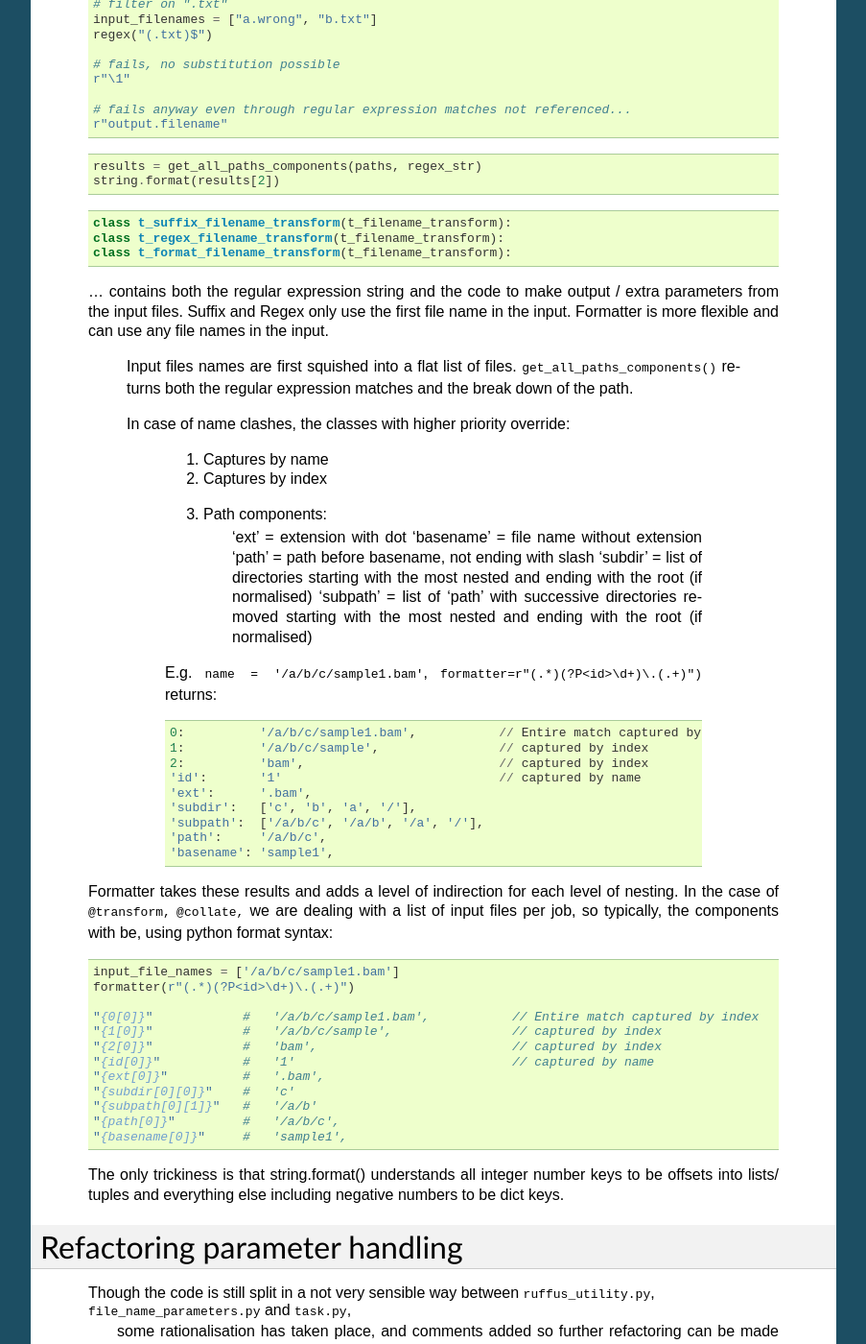
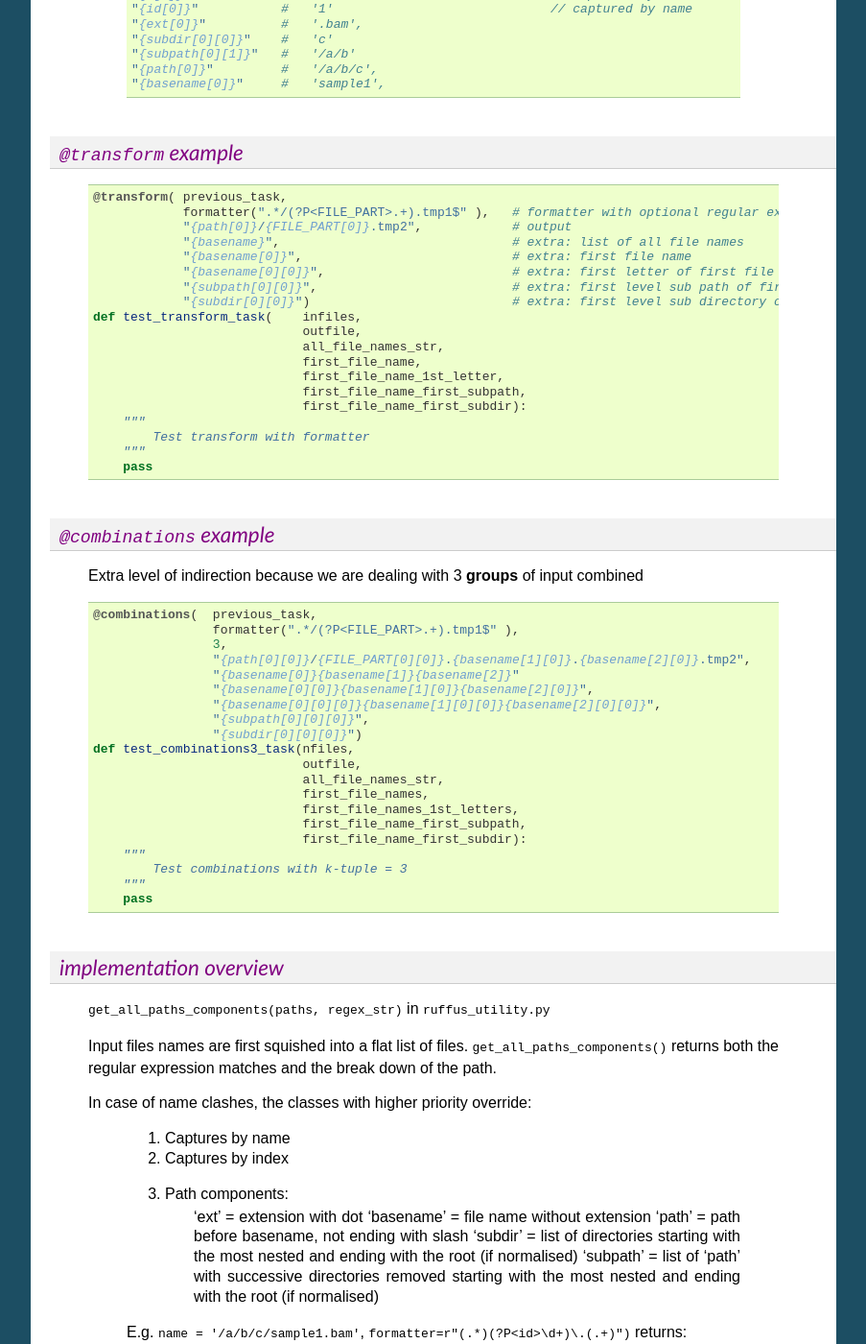
Before and after one commit to cgat-developers/ruffus, a Sphinx documentation site: the page built from doc/refactoring_ruffus_notes.rst, in a window 1280 px wide and 1400 px high, scrolled down 7847 px. Shown: the whole window at 96% size, without its empty margins (198-1101 px from the left). Built offline with Sphinx 7.4.7, drawn with Linux system fonts in a browser that asks for light colours; the version number could not be read and is left out; some of the changed text lies outside the part shown.

Commit message:
documentation

```diff
--- a/doc/refactoring_ruffus_notes.rst
+++ b/doc/refactoring_ruffus_notes.rst
@@ -407,11 +407,134 @@ drmaa
     Probably not necessary surely.
 
 ******************************************************************************
-New flexible "format" alternative to regex suffix
+New flexible ``formatter`` alternative to ``regex`` ``suffix``
 ******************************************************************************
 
+    * Produces optional [Regular Expression] matches
+    * Produces (pre-canned) path subcomponents in the style ``os.path.split()``
+    * Familiar pythonesque syntax
+    * Refer to the Nth-input file and not just the first
+    * Refer to individual letters within a match
 
+    ``Suffix()`` and ``Regex()`` only use the first file name in the input.
+    ``formatter()`` is more flexible and can use any file names in the input.
+
+
+==============================================================================
+Building blocks for pattern substitution
+==============================================================================
+    Formatter takes these results and adds a level of indirection for each level of nesting.
+    In the case of ``@transform`` ``@collate`` we are dealing with a list of input files per job, so typically,
+    the components with be, using python format syntax:
+
+        .. code-block:: python
+
+            input_file_names = ['/a/b/c/sample1.bam']
+            formatter(r"(.*)(?P<id>\d+)\.(.+)")
+
+            "{0[0]}"            #   '/a/b/c/sample1.bam',           // Entire match captured by index
+            "{1[0]}"            #   '/a/b/c/sample',                // captured by index
+            "{2[0]}"            #   'bam',                          // captured by index
+            "{id[0]}"           #   '1'                             // captured by name
+            "{ext[0]}"          #   '.bam',
+            "{subdir[0][0]}"    #   'c'
+            "{subpath[0][1]}"   #   '/a/b'
+            "{path[0]}"         #   '/a/b/c',
+            "{basename[0]}"     #   'sample1',
+
+
+==============================================================================
+``@transform`` example
+==============================================================================
+    .. code-block:: python
+
+        @transform( previous_task,
+                    formatter(".*/(?P<FILE_PART>.+).tmp1$" ),   # formatter with optional regular expression
+                    "{path[0]}/{FILE_PART[0]}.tmp2",            # output
+                    "{basename}",                               # extra: list of all file names
+                    "{basename[0]}",                            # extra: first file name
+                    "{basename[0][0]}",                         # extra: first letter of first file name
+                    "{subpath[0][0]}",                          # extra: first level sub path of first file name
+                    "{subdir[0][0]}")                           # extra: first level sub directory of first file name
+        def test_transform_task(    infiles,
+                                    outfile,
+                                    all_file_names_str,
+                                    first_file_name,
+                                    first_file_name_1st_letter,
+                                    first_file_name_first_subpath,
+                                    first_file_name_first_subdir):
+            """
+                Test transform with formatter
+            """
+            pass
+
+==============================================================================
+``@combinations`` example
+==============================================================================
+
+    Extra level of indirection because we are dealing with 3 **groups** of input combined
+
+    .. code-block:: python
+
+        @combinations(  previous_task,
+                        formatter(".*/(?P<FILE_PART>.+).tmp1$" ),                                   # formatter with optional regular expression
+                        3,                                                                          # number of k-mers
+                        "{path[0][0]}/{FILE_PART[0][0]}.{basename[1][0]}.{basename[2][0]}.tmp2",    # output file name is a combination of each 3 input files
+                        "{basename[0]}{basename[1]}{basename[2]}"                                   # extra: list of 3 sets of file names
+                        "{basename[0][0]}{basename[1][0]}{basename[2][0]}",                         # extra: first file names for each of 3 set
+                        "{basename[0][0][0]}{basename[1][0][0]}{basename[2][0][0]}",                # extra: first letters of first file name from each of 3 input
+                        "{subpath[0][0][0]}",                                                       # extra: first level sub path of first file name
+                        "{subdir[0][0][0]}")                                                        # extra: first level sub directory of first file name
+        def test_combinations3_task(nfiles,
+                                    outfile,
+                                    all_file_names_str,
+                                    first_file_names,
+                                    first_file_names_1st_letters,
+                                    first_file_name_first_subpath,
+                                    first_file_name_first_subdir):
+            """
+                Test combinations with k-tuple = 3
+            """
+            pass
+
+
+==============================================================================
+implementation overview
+==============================================================================
     ``get_all_paths_components(paths, regex_str)`` in ``ruffus_utility.py``
+
+    Input files names are first squished into a flat list of files.
+    ``get_all_paths_components()`` returns both the regular expression matches and the break down of the path.
+
+    In case of name clashes, the classes with higher priority override:
+
+        1) Captures by name
+        2) Captures by index
+        3) Path components:
+            'ext' = extension with dot
+            'basename' = file name without extension
+            'path' = path before basename, not ending with slash
+            'subdir' = list of directories starting with the most nested and ending with the root (if normalised)
+            'subpath' = list of 'path' with successive directories removed starting with the most nested and ending with the root (if normalised)
+
+        E.g.  ``name = '/a/b/c/sample1.bam'``, ``formatter=r"(.*)(?P<id>\d+)\.(.+)")`` returns:
+
+        .. code-block:: python
+
+                0:          '/a/b/c/sample1.bam',           // Entire match captured by index
+                1:          '/a/b/c/sample',                // captured by index
+                2:          'bam',                          // captured by index
+                'id':       '1'                             // captured by name
+                'ext':      '.bam',
+                'subdir':   ['c', 'b', 'a', '/'],
+                'subpath':  ['/a/b/c', '/a/b', '/a', '/'],
+                'path':     '/a/b/c',
+                'basename': 'sample1',
+
+
+==============================================================================
+implementation for regular expressions
+==============================================================================
 
     If ``regex_str`` is not None, then regular expression match failures will return an empty dictionary.
     The idea is that all file names which throw exceptions will be skipped, and we can continue
@@ -462,55 +585,6 @@ New flexible "format" alternative to regex suffix
         class t_regex_filename_transform(t_filename_transform):
         class t_format_filename_transform(t_filename_transform):
 
-    ... contains both the regular expression string and the code to make output / extra parameters from
-    the input files.
-    Suffix and Regex only use the first file name in the input.
-    Formatter is more flexible and can use any file names in the input.
-
-        Input files names are first squished into a flat list of files.
-        ``get_all_paths_components()`` returns both the regular expression matches and the break down of the path.
-
-        In case of name clashes, the classes with higher priority override:
-
-            1) Captures by name
-            2) Captures by index
-            3) Path components:
-                'ext' = extension with dot
-                'basename' = file name without extension
-                'path' = path before basename, not ending with slash
-                'subdir' = list of directories starting with the most nested and ending with the root (if normalised)
-                'subpath' = list of 'path' with successive directories removed starting with the most nested and ending with the root (if normalised)
-
-            E.g.  ``name = '/a/b/c/sample1.bam'``, ``formatter=r"(.*)(?P<id>\d+)\.(.+)")`` returns:
-
-            .. code-block:: python
-
-                    0:          '/a/b/c/sample1.bam',           // Entire match captured by index
-                    1:          '/a/b/c/sample',                // captured by index
-                    2:          'bam',                          // captured by index
-                    'id':       '1'                             // captured by name
-                    'ext':      '.bam',
-                    'subdir':   ['c', 'b', 'a', '/'],
-                    'subpath':  ['/a/b/c', '/a/b', '/a', '/'],
-                    'path':     '/a/b/c',
-                    'basename': 'sample1',
-
-    Formatter takes these results and adds a level of indirection for each level of nesting.
-    In the case of ``@transform,`` ``@collate,`` we are dealing with a list of input files per job, so typically,
-    the components with be, using python format syntax::
-
-        input_file_names = ['/a/b/c/sample1.bam']
-        formatter(r"(.*)(?P<id>\d+)\.(.+)")
-
-        "{0[0]}"            #   '/a/b/c/sample1.bam',           // Entire match captured by index
-        "{1[0]}"            #   '/a/b/c/sample',                // captured by index
-        "{2[0]}"            #   'bam',                          // captured by index
-        "{id[0]}"           #   '1'                             // captured by name
-        "{ext[0]}"          #   '.bam',
-        "{subdir[0][0]}"    #   'c'
-        "{subpath[0][1]}"   #   '/a/b'
-        "{path[0]}"         #   '/a/b/c',
-        "{basename[0]}"     #   'sample1',
 
 
     The only trickiness is that string.format() understands all integer number keys to be offsets into lists/ tuples and everything else
```
